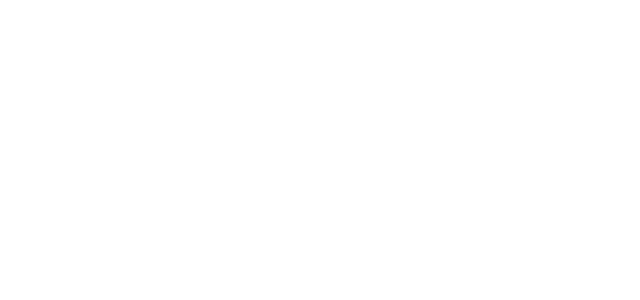
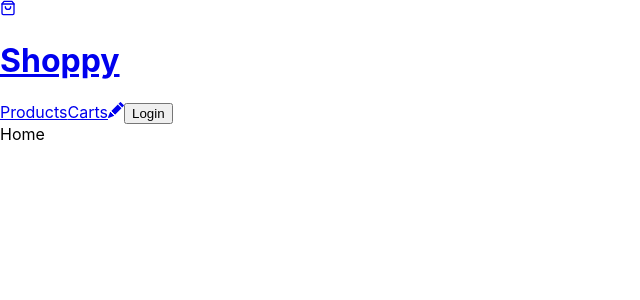
Before and after one commit to OpusK/kshoppy, a React (Create React App) app: page / in a window 1280 px wide. Shown: the top 300 px of the page, without its empty margins (0-640 px from the left). Built offline with nearby package versions, Linux system fonts and the light colour scheme.

Commit message:
apply routing

```diff
--- a/src/App.js
+++ b/src/App.js
@@ -1,5 +1,13 @@
+import { Outlet } from 'react-router-dom';
+import Navbar from './components/Navbar';
+
 function App() {
-  return <></>;
+  return (
+    <>
+      <Navbar />
+      <Outlet />
+    </>
+  );
 }
 
 export default App;
--- a/src/index.js
+++ b/src/index.js
@@ -2,16 +2,47 @@
 import ReactDOM from 'react-dom/client';
 import './index.css';
 import App from './App';
-import reportWebVitals from './reportWebVitals';
+import { createBrowserRouter, RouterProvider } from 'react-router-dom';
+import Home from './pages/Home';
+import AllProducts from './pages/AllProducts';
+import ProductDetail from './pages/ProductDetail';
+import NewProduct from './pages/NewProduct';
+import MyCart from './pages/MyCart';
+import NotFound from './pages/NotFound';
+// import reportWebVitals from './reportWebVitals';
+
+const router = createBrowserRouter([
+  {
+    path: '/',
+    element: <App />,
+    errorElement: <NotFound />,
+    children: [
+      { index: true, path: '/', element: <Home /> },
+      { path: '/products', element: <AllProducts /> },
+      {
+        path: '/products/new',
+        element: <NewProduct />,
+      },
+      {
+        path: '/products/:id',
+        element: <ProductDetail />,
+      },
+      {
+        path: '/carts',
+        element: <MyCart />,
+      },
+    ],
+  },
+]);
 
 const root = ReactDOM.createRoot(document.getElementById('root'));
 root.render(
   <React.StrictMode>
-    <App />
+    <RouterProvider router={router} />
   </React.StrictMode>
 );
 
 // If you want to start measuring performance in your app, pass a function
 // to log results (for example: reportWebVitals(console.log))
 // or send to an analytics endpoint. Learn more: https://bit.ly/CRA-vitals
-reportWebVitals();
+// reportWebVitals();
```
Also changed, not shown: 1 other file (tests, documents, lock files or other folders).
